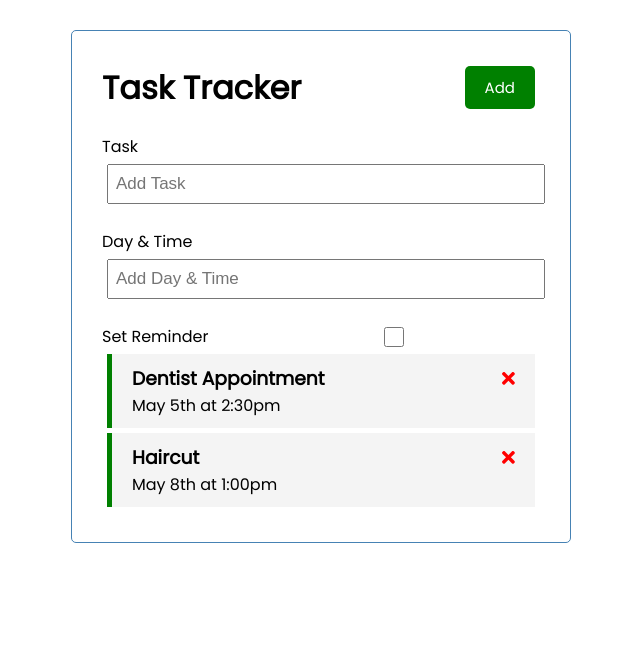
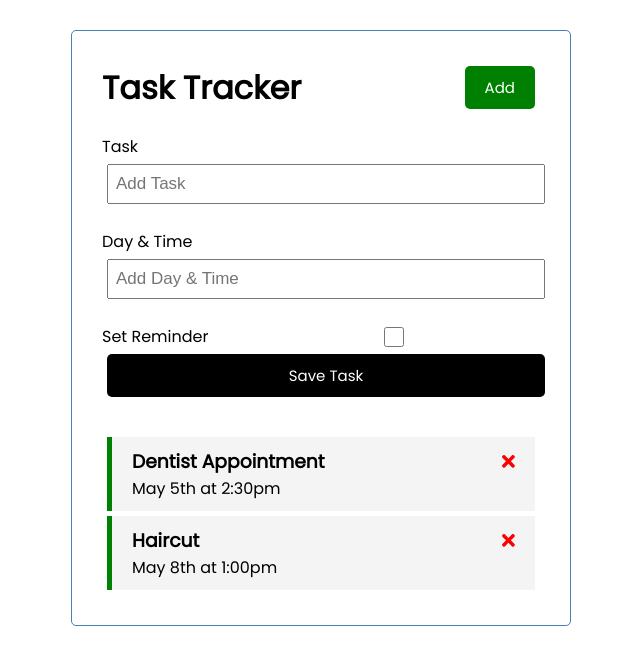
Before and after one commit to bobfdev/angular-task-tracker, an Angular app: page / in a window 1280 px wide. Shown: the top 664 px of the page, without its empty margins (319-959 px from the left). Built offline with nearby package versions, Linux system fonts and the light colour scheme; data requests are answered from the project's data file.

Commit message:
updated add-task file in components folder

```diff
--- a/src/app/app.module.ts
+++ b/src/app/app.module.ts
@@ -3,6 +3,7 @@ import { BrowserModule } from '@angular/platform-browser';
 import { FontAwesomeModule } from '@fortawesome/angular-fontawesome';
 import { AppRoutingModule } from './app-routing.module';
 import { HttpClientModule } from '@angular/common/http';
+import { FormsModule } from '@angular/forms';
 
 import { AppComponent } from './app.component';
 import { HeaderComponent } from './components/header/header.component';
@@ -25,7 +26,8 @@ import { AddTaskComponent } from './components/add-task/add-task.component';
     BrowserModule,
     AppRoutingModule,
     FontAwesomeModule,
-    HttpClientModule
+    HttpClientModule,
+    FormsModule
   ],
   providers: [],
   bootstrap: [AppComponent]
--- a/src/app/components/add-task/add-task.component.css
+++ b/src/app/components/add-task/add-task.component.css
@@ -0,0 +1,3 @@
+.add-form {
+    margin-bottom: 40px;
+}
--- a/src/app/components/add-task/add-task.component.html
+++ b/src/app/components/add-task/add-task.component.html
@@ -1,9 +1,10 @@
-<form>
+<form class="add-form" (ngSubmit)="onSubmit()">
     <div class="form-control">
         <label for="text">Task</label>
         <input
             type="text"
             name="text"
+            [(ngModel)]="text"
             id="text"
             placeholder="Add Task"
         />
@@ -13,6 +14,7 @@
         <input
             type="text"
             name="day"
+            [(ngModel)]="day"
             id="day"
             placeholder="Add Day & Time"
         />
@@ -22,7 +24,13 @@
         <input
             type="checkbox"
             name="reminder"
+            [(ngModel)]="reminder"
             id="reminder"
         />
     </div>
+    <input
+            type="submit"
+            value="Save Task"
+            class="btn btn-block"
+    />
 </form>
--- a/src/app/components/add-task/add-task.component.ts
+++ b/src/app/components/add-task/add-task.component.ts
@@ -6,10 +6,29 @@ import { Component, OnInit } from '@angular/core';
   styleUrls: ['./add-task.component.css']
 })
 export class AddTaskComponent implements OnInit {
+  'text': string;
+  'day': string;
+  'reminder': boolean = false;
 
-  constructor() { }
+  constructor() {}
 
-  ngOnInit(): void {
+  ngOnInit(): void {}
+
+  onSubmit() {
+    if (!this.text) {
+      alert('Please add a task!');
+      return;
+    }
+
+    const newTask = {
+      text: this.text,
+      day: this.day,
+      reminder: this.reminder,
+    }
+
+    // Clear form after submission
+    this.text = '';
+    this.day = '';
+    this.reminder = false;
   }
-
 }
```
